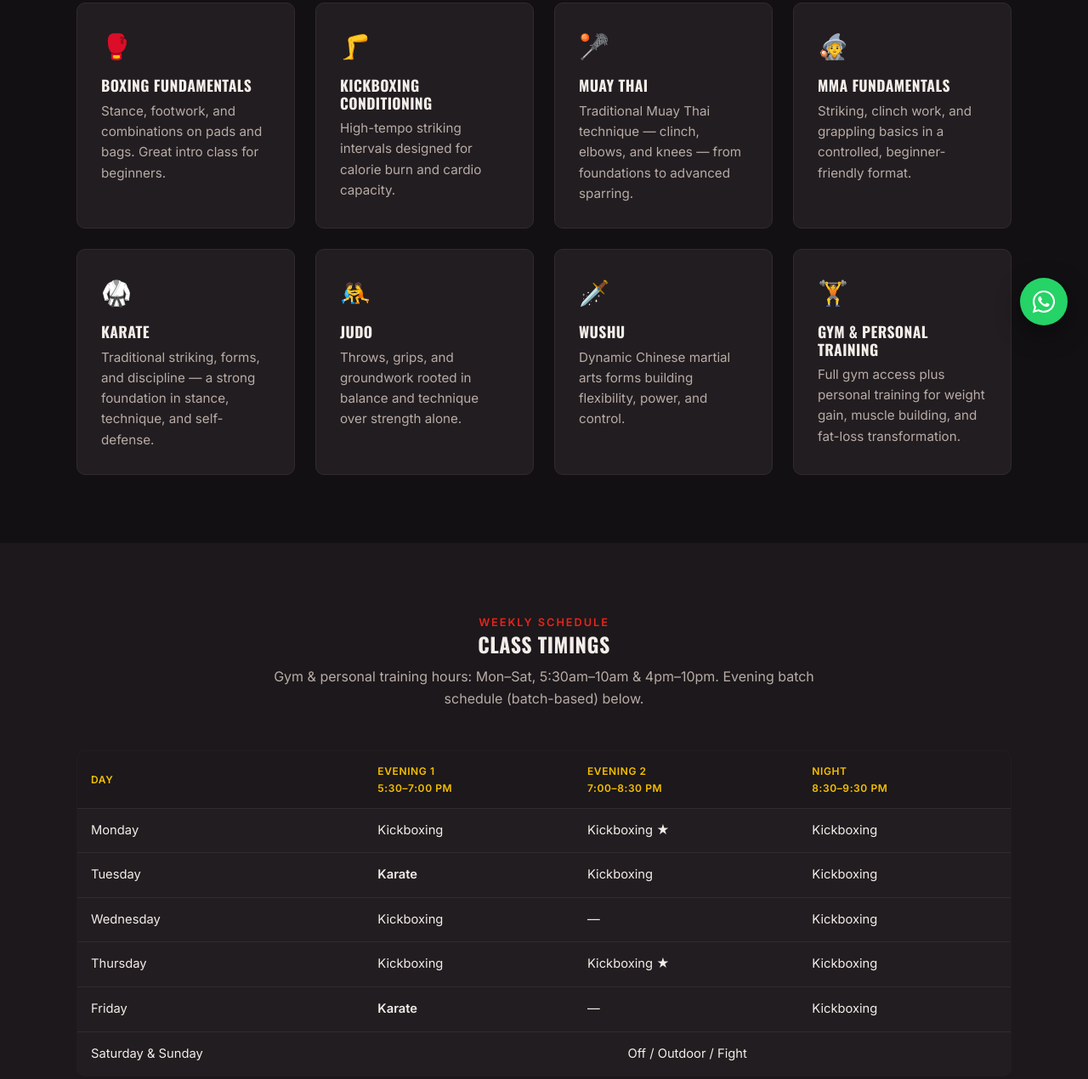
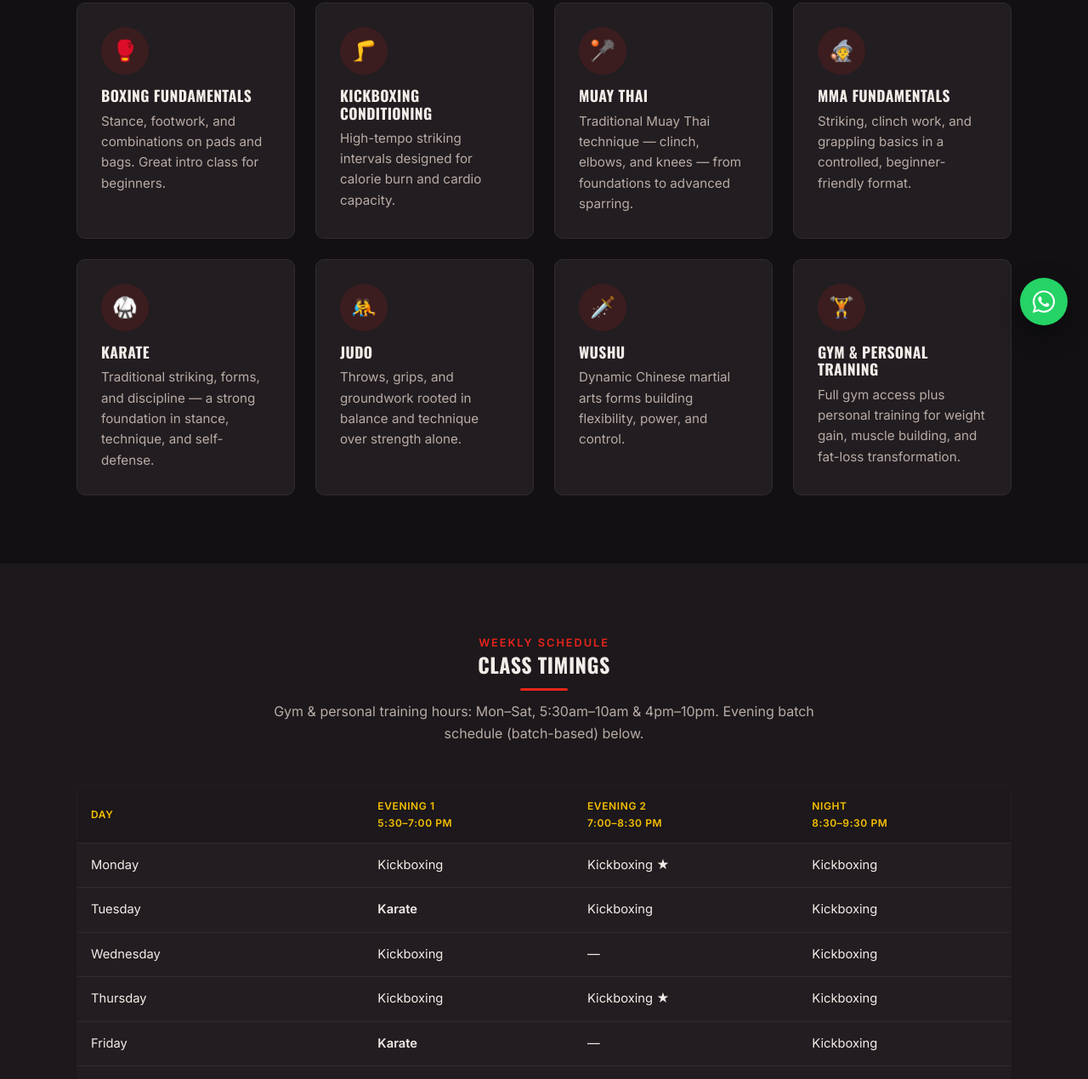
Before and after one commit to sreeragrv26/VolcanoFitandFight, a plain HTML site: page classes.html in a window 1280 px wide. Shown: the part 393-1663 px from the top of the page at 85% size. Drawn offline with nearby package versions, Linux system fonts and the light colour scheme.

Commit message:
Make homepage more attractive: real photos, honest stats, polish
- Added a "Meet the Team" section on the homepage with Adarsh and
  Anjusha's real photos -- the homepage previously had zero real
  photography, all icons/text.
- Replaced the fabricated launch-draft stats (500+ members, 6 years
  running, etc., which were never confirmed and had been live on the
  public site) with honest, verifiable numbers: 7 disciplines,
  4 coaches/trainers, 2 locations, 6 days a week open.
- Site-wide: feature card icons now sit in a circular accent badge
  instead of floating bare emoji; section headings get a small accent
  underline; cards/photos gently fade/slide in on scroll
  (respects prefers-reduced-motion).
- Fixed homepage section background alternation after inserting the
  new team section.

Co-Authored-By: Claude Sonnet 5 <noreply@anthropic.com>
Claude-Session: https://claude.ai/code/session_01WG9P9DZfn2maWxMJYjWGLT

```diff
--- a/css/styles.css
+++ b/css/styles.css
@@ -333,6 +333,16 @@ img {
   font-size: 0.8rem;
 }
 
+.section-head h2::after {
+  content: "";
+  display: block;
+  width: 56px;
+  height: 3px;
+  background: var(--accent);
+  border-radius: 2px;
+  margin: 14px auto 0;
+}
+
 /* Grid / Cards */
 
 .grid {
@@ -370,15 +380,32 @@ img {
   transition: transform 0.15s ease, border-color 0.15s ease;
 }
 
+.reveal {
+  opacity: 0;
+  transform: translateY(16px);
+  transition: opacity 0.5s ease, transform 0.5s ease;
+}
+
+.reveal.is-visible {
+  opacity: 1;
+  transform: none;
+}
+
 .card:hover {
   transform: translateY(-4px);
   border-color: var(--accent-dark);
 }
 
 .card .icon {
-  font-size: 1.8rem;
-  margin-bottom: 12px;
-  display: inline-block;
+  width: 56px;
+  height: 56px;
+  border-radius: 50%;
+  background: rgba(232, 36, 28, 0.12);
+  display: flex;
+  align-items: center;
+  justify-content: center;
+  font-size: 1.5rem;
+  margin-bottom: 14px;
 }
 
 .card h3 {
--- a/js/main.js
+++ b/js/main.js
@@ -52,4 +52,29 @@ document.addEventListener("DOMContentLoaded", function () {
       window.location.href = mailtoLink;
     });
   }
+
+  var revealTargets = document.querySelectorAll(".card, .person-card, .price-card");
+  var reduceMotion = window.matchMedia("(prefers-reduced-motion: reduce)").matches;
+
+  if (revealTargets.length && "IntersectionObserver" in window && !reduceMotion) {
+    revealTargets.forEach(function (el) {
+      el.classList.add("reveal");
+    });
+
+    var observer = new IntersectionObserver(
+      function (entries) {
+        entries.forEach(function (entry) {
+          if (entry.isIntersecting) {
+            entry.target.classList.add("is-visible");
+            observer.unobserve(entry.target);
+          }
+        });
+      },
+      { threshold: 0.15 }
+    );
+
+    revealTargets.forEach(function (el) {
+      observer.observe(el);
+    });
+  }
 });
```
Also changed, not shown: index.html (+38 -9 lines).
